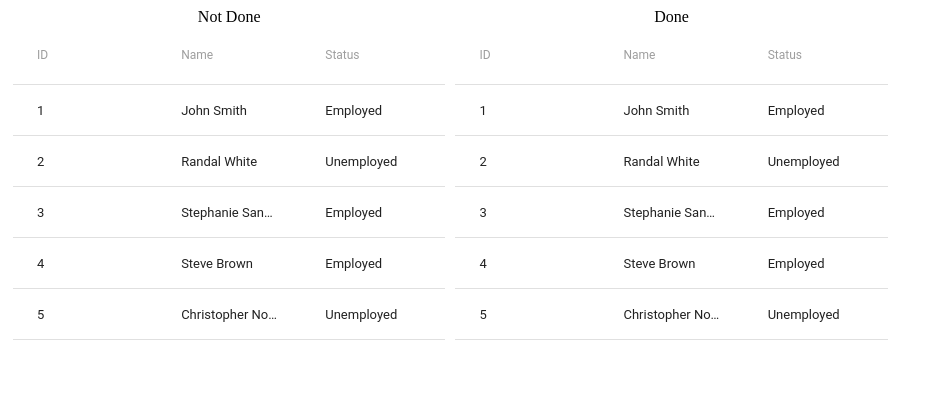
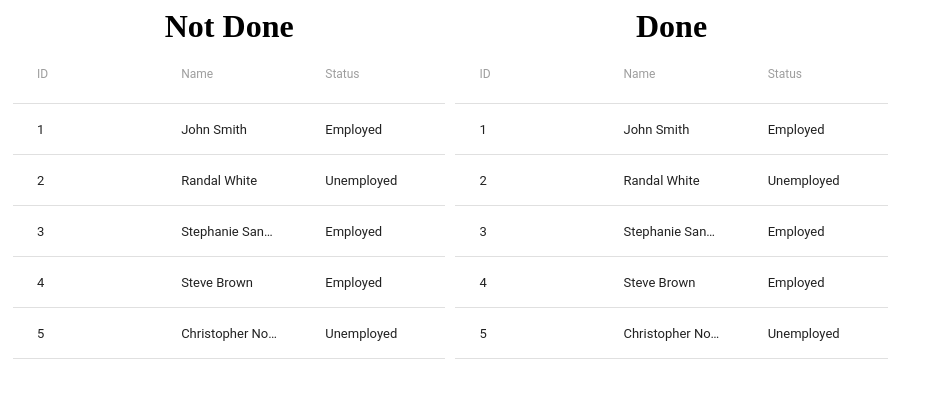
Before and after one commit to DONDONCreate/CoffeeBear, a React (Create React App) app in the folder front_app/: page / in a window 1280 px wide. Shown: the top 398 px of the page, without its empty margins (0-938 px from the left). Built offline with nearby package versions, Linux system fonts and the light colour scheme.

Commit message:
申し訳程度のディレクトリ構成

```diff
--- a/front_app/src/App.css
+++ b/front_app/src/css/App.css
@@ -11,4 +11,4 @@
     /* background-color: #eebb55; border: thin solid black; */
     /* border-radius: 10px; */
 }
-.flex > div > p { text-align: center; } h1, p { margin: 0; }
+.flex > div > h1, p { text-align: center; } h1, p { margin: 0; }
--- a/front_app/src/index.js
+++ b/front_app/src/index.js
@@ -1,6 +1,6 @@
 import React from 'react';
 import ReactDOM from 'react-dom';
-import App from './App';
+import App from './js/App';
 import registerServiceWorker from './registerServiceWorker';
 
 ReactDOM.render(<App />, document.getElementById('root'));
--- a/front_app/src/App.js
+++ b/front_app/src/js/App.js
@@ -1,6 +1,6 @@
 import React, { Component } from 'react';
 import UserTables from './UserTables';
-import './App.css';
+import '../css/App.css';
 
 
 class App extends Component {
@@ -10,11 +10,11 @@ class App extends Component {
             <div className="App">
                 <div class="flex">
                 <div>
-                <p>Not Done</p>
+                <h1>Not Done</h1>
                 <UserTables />
                 </div>
                 <div>
-                <p>Done</p>
+                <h1>Done</h1>
                 <UserTables />
                 </div>
                 </div>
```
Also changed, not shown: front_app/src/js/UserTables.js (renamed from front_app/src/UserTables.js), 1 other file (tests, documents, lock files or other folders).
